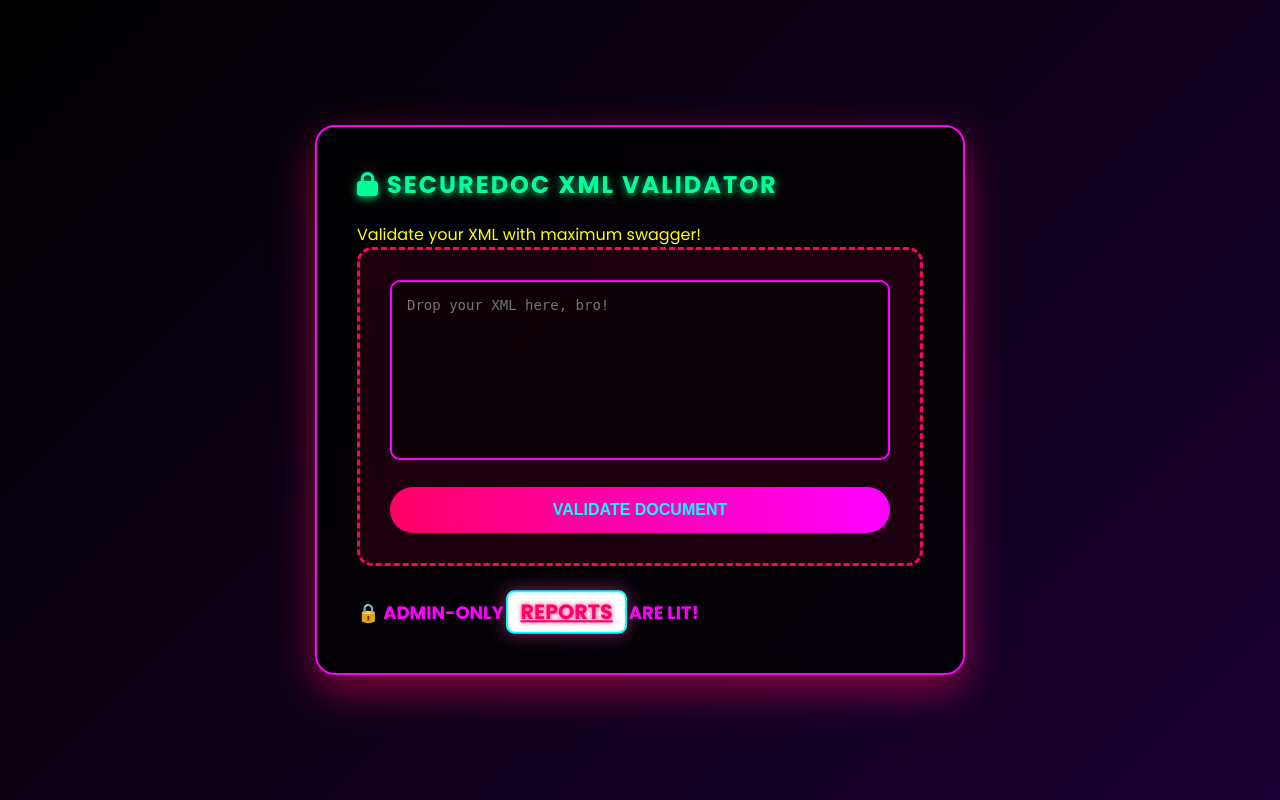
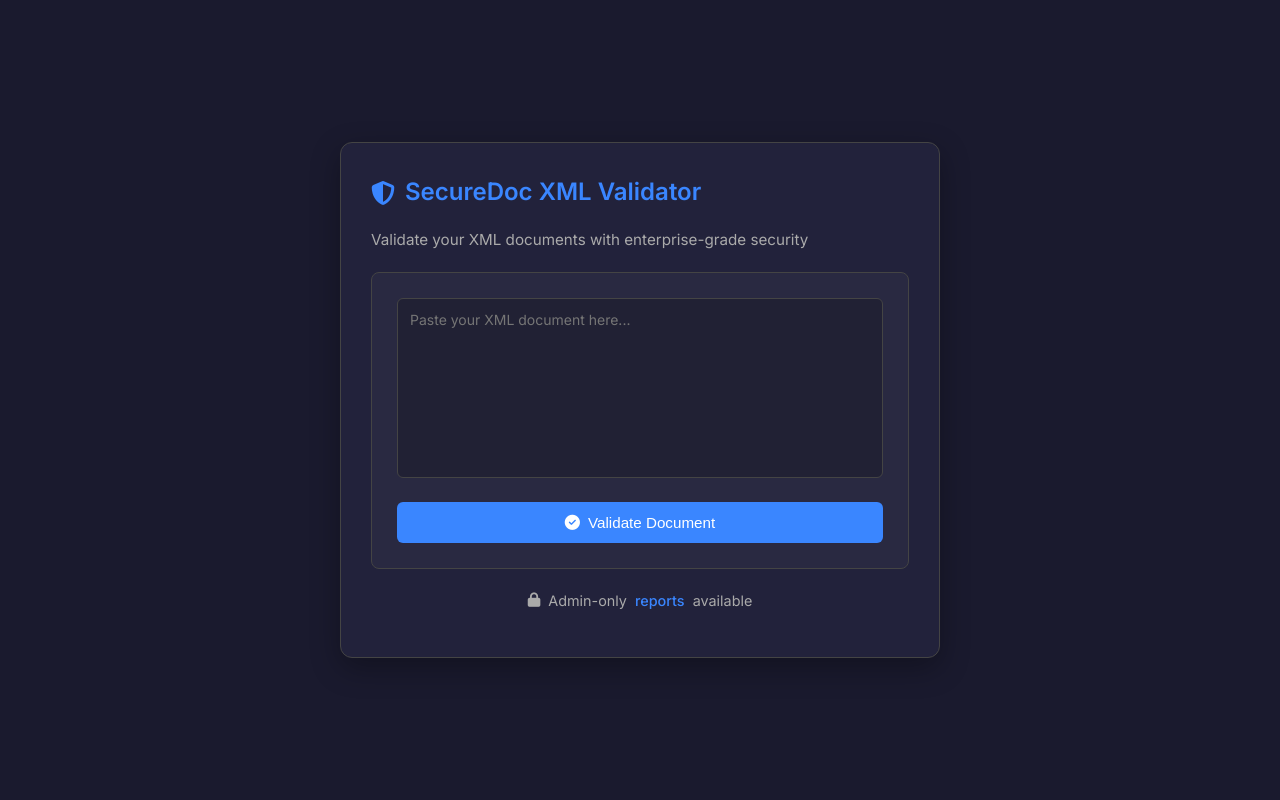
Before and after one commit to zzonk778/CATctf, a PHP site: page / in a window 1280 px wide. Run offline with PHP 8.4, Linux system fonts and the light colour scheme.

Commit message:
Update index.php

```diff
--- a/xxe-challenge/index.php
+++ b/xxe-challenge/index.php
@@ -1,27 +1,35 @@
 <?php
 if ($_SERVER['REQUEST_METHOD'] === 'POST') {
-    $xmlData = $_POST['xmlInput'];
+    $xmlData = trim($_POST['xmlInput']);
 
-    // Allow external entities (for older PHP versions)
-    libxml_disable_entity_loader(false);
+    if (empty($xmlData)) {
+        die("<p class='error-message'>❌ Invalid XML document!</p>");
+    }
 
     $dom = new DOMDocument();
-    // Load XML with options to resolve entities and load DTD
-    if (!$dom->loadXML($xmlData, LIBXML_NOENT | LIBXML_DTDLOAD)) {
-        die("<p style='color: #ff0066;'>❌ Invalid XML document!</p>");
+    try {
+        // Enable entity loading for XXE (CTF purposes only - dangerous in production!)
+        $dom->resolveExternals = true;
+        $dom->substituteEntities = true;
+
+        if (!$dom->loadXML($xmlData, LIBXML_NOENT)) { // Changed from LIBXML_NONET
+            throw new Exception();
         }
 
-    // Convert DOM to SimpleXML for easier access
+        // Convert DOM to SimpleXML
         $vaultData = simplexml_import_dom($dom);
 
-    // Fake "Processing" delay (for realism)
+        // Fake "Processing" delay
         sleep(2);
 
-    // Output the content of the root element (data) with black text
-    echo "<div style='text-align: center; font-family: \"Poppins\", sans-serif; padding: 20px; background: #fff; border-radius: 15px; box-shadow: 0 0 20px rgba(255, 0, 102, 0.5);'>";
-    echo "<h2 style='color: #00ff99;'>✅ Document Processed Successfully!</h2>";
-    echo "<p style='color: #000000;'><strong>Security Log ID:</strong> " . htmlspecialchars($vaultData) . "</p>";
+        // Output success message with the resolved entity content
+        echo "<div class='success-container'>";
+        echo "<h2 class='success-heading'>✅ Document Processed Successfully!</h2>";
+        echo "<p class='success-text'><strong>Security Log ID:</strong> " . htmlspecialchars($vaultData) . "</p>";
         echo "</div>";
+    } catch (Exception $e) {
+        die("<p class='error-message'>❌ Invalid XML document!</p>");
+    }
     exit;
 }
 ?>
@@ -33,155 +41,218 @@ if ($_SERVER['REQUEST_METHOD'] === 'POST') {
     <meta name="viewport" content="width=device-width, initial-scale=1.0">
     <title>SecureDoc Validator</title>
     <link rel="stylesheet" href="https://cdnjs.cloudflare.com/ajax/libs/font-awesome/6.4.2/css/all.min.css">
-    <link href="https://fonts.googleapis.com/css2?family=Poppins:wght@400;600;700&display=swap" rel="stylesheet">
+    <link href="https://fonts.googleapis.com/css2?family=Inter:wght@300;400;500;600&display=swap" rel="stylesheet">
     <style>
+        :root {
+            --primary: #3a86ff;
+            --primary-dark: #2667cc;
+            --success: #2ecc71;
+            --danger: #e74c3c;
+            --dark: #1a1a2e;
+            --dark-light: #22223b;
+            --text: #e0e0e0;
+            --text-muted: #aaaaaa;
+            --border: #444444;
+        }
+
         * {
             margin: 0;
             padding: 0;
             box-sizing: border-box;
         }
+
         body {
-            font-family: 'Poppins', sans-serif;
-            background: linear-gradient(135deg, #000000, #1a0033); /* Black to deep purple */
+            font-family: 'Inter', sans-serif;
+            background-color: var(--dark);
             min-height: 100vh;
             display: flex;
             justify-content: center;
             align-items: center;
             padding: 20px;
+            color: var(--text);
+            line-height: 1.6;
         }
+
         .container {
-            background: rgba(0, 0, 0, 0.8); /* Dark semi-transparent */
-            backdrop-filter: blur(10px);
-            padding: 40px;
-            border-radius: 20px;
-            box-shadow: 0 15px 40px rgba(255, 0, 102, 0.5); /* Neon pink shadow */
-            max-width: 650px;
+            background-color: var(--dark-light);
+            padding: 30px;
+            border-radius: 12px;
+            box-shadow: 0 10px 30px rgba(0, 0, 0, 0.3);
+            max-width: 600px;
             width: 100%;
-            border: 2px solid #ff00ff; /* Bright magenta border */
+            border: 1px solid var(--border);
         }
+
         h2 {
-            color: #00ff99; /* Neon green */
-            font-weight: 700;
-            margin-bottom: 20px;
-            text-transform: uppercase;
-            letter-spacing: 2px;
-            text-shadow: 0 2px 8px rgba(0, 255, 153, 0.8); /* Glowing green shadow */
+            color: var(--primary);
+            font-weight: 600;
+            margin-bottom: 16px;
+            font-size: 1.5rem;
+            display: flex;
+            align-items: center;
+            gap: 10px;
         }
+
         p {
-            color: #ffff00; /* Bright yellow */
-            font-size: 16px;
+            color: var(--text-muted);
+            font-size: 0.95rem;
+            margin-bottom: 15px;
         }
+
         .upload-box {
-            background: rgba(255, 0, 102, 0.1); /* Neon pink tint */
-            padding: 30px;
-            border-radius: 15px;
-            border: 3px dashed #ff0066; /* Hot pink dashed */
-            transition: border-color 0.3s ease;
+            background-color: rgba(255, 255, 255, 0.03);
+            padding: 25px;
+            border-radius: 8px;
+            border: 1px solid var(--border);
+            transition: all 0.2s ease;
+            margin: 20px 0;
         }
+
         .upload-box:hover {
-            border-color: #00ff99; /* Neon green on hover */
+            border-color: var(--primary);
         }
+
         textarea {
             width: 100%;
             height: 180px;
-            padding: 15px;
-            border: 2px solid #ff00ff; /* Magenta border */
-            border-radius: 10px;
-            background: rgba(0, 0, 0, 0.5); /* Darker bg */
-            color: #00ffff; /* Cyan text */
+            padding: 12px;
+            border: 1px solid var(--border);
+            border-radius: 6px;
+            background-color: rgba(0, 0, 0, 0.2);
+            color: var(--text);
+            font-family: 'Inter', monospace;
             font-size: 14px;
             resize: none;
-            transition: border-color 0.3s ease, box-shadow 0.3s ease;
+            transition: all 0.2s ease;
         }
+
         textarea:focus {
-            border-color: #ffff00; /* Yellow on focus */
-            box-shadow: 0 0 15px rgba(255, 255, 0, 0.8); /* Bright yellow glow */
+            outline: none;
+            border-color: var(--primary);
+            box-shadow: 0 0 0 2px rgba(58, 134, 255, 0.2);
         }
+
         button {
-            background: linear-gradient(90deg, #ff0066, #ff00ff); /* Pink to magenta */
-            color: #00ffff; /* Cyan text */
-            padding: 14px;
+            background-color: var(--primary);
+            color: white;
+            padding: 12px 16px;
             border: none;
-            border-radius: 50px;
+            border-radius: 6px;
             width: 100%;
-            font-size: 16px;
-            font-weight: 600;
+            font-size: 0.95rem;
+            font-weight: 500;
             cursor: pointer;
-            transition: transform 0.3s ease, box-shadow 0.3s ease;
-            margin-top: 20px;
-            text-transform: uppercase;
+            transition: all 0.2s ease;
+            margin-top: 16px;
+            display: flex;
+            align-items: center;
+            justify-content: center;
+            gap: 8px;
         }
+
         button:hover {
-            transform: translateY(-3px);
-            box-shadow: 0 8px 25px rgba(255, 0, 102, 0.8); /* Neon pink glow */
-            background: linear-gradient(90deg, #00ff99, #00ffff); /* Green to cyan */
+            background-color: var(--primary-dark);
         }
+
         .loading {
             display: none;
-            font-size: 18px;
-            color: #ff00ff; /* Magenta spinner */
+            font-size: 0.95rem;
+            color: var(--text);
             margin-top: 20px;
-            animation: pulse 1.5s infinite;
+            text-align: center;
         }
-        @keyframes pulse {
-            0% { opacity: 1; }
-            50% { opacity: 0.4; }
-            100% { opacity: 1; }
+
+        .loading i {
+            margin-right: 8px;
+            animation: spin 1.2s linear infinite;
         }
+
+        @keyframes spin {
+            0% { transform: rotate(0deg); }
+            100% { transform: rotate(360deg); }
+        }
+
         .hint {
-            margin-top: 25px;
-            font-size: 18px; /* Bigger text */
-            color: #ff00ff; /* Neon magenta */
-            font-weight: 700; /* Bold */
-            text-transform: uppercase; /* All caps */
+            margin-top: 20px;
+            font-size: 0.9rem;
+            color: var(--text-muted);
+            display: flex;
+            align-items: center;
+            justify-content: center;
+            gap: 8px;
         }
+
         .hint a {
-            display: inline-block; /* For box styling */
-            padding: 4px 12px; /* Box padding */
-            background: #ffffff; /* White background */
-            color: #ff0066; /* Hot pink text */
-            text-decoration: underline; /* Underlined */
-            border: 2px solid #00ffff; /* Cyan border */
-            border-radius: 8px; /* Rounded corners */
-            font-size: 20px; /* Slightly bigger */
-            font-weight: 900; /* Extra bold */
-            text-shadow: 0 0 5px rgba(255, 0, 102, 0.8); /* Pink glow */
-            animation: rabbitHole 1.5s infinite alternate; /* Pulsing effect */
-            transition: transform 0.3s ease, box-shadow 0.3s ease;
+            color: var(--primary);
+            text-decoration: none;
+            font-weight: 500;
+            transition: all 0.2s ease;
         }
+
         .hint a:hover {
-            transform: scale(1.1); /* Zoom on hover */
-            box-shadow: 0 0 20px rgba(0, 255, 255, 0.8), 0 0 30px rgba(255, 0, 102, 0.8); /* Cyan and pink glow */
-            background: #ffff00; /* Yellow background on hover */
-            color: #ff00ff; /* Magenta text on hover */
+            text-decoration: underline;
         }
-        @keyframes rabbitHole {
-            0% { transform: scale(1); box-shadow: 0 0 10px rgba(0, 255, 255, 0.5); }
-            100% { transform: scale(1.05); box-shadow: 0 0 20px rgba(255, 0, 102, 0.8); }
+
+        .success-container {
+            text-align: center;
+            padding: 25px;
+            background-color: var(--dark-light);
+            border-radius: 12px;
+            box-shadow: 0 10px 30px rgba(0, 0, 0, 0.3);
+            border: 1px solid var(--border);
+        }
+
+        .success-heading {
+            color: var(--success);
+            margin-bottom: 15px;
+        }
+
+        .success-text {
+            color: var(--text);
+            font-size: 0.95rem;
+        }
+
+        .error-message {
+            text-align: center;
+            color: var(--danger);
+            font-size: 1rem;
+            font-weight: 500;
+            padding: 20px;
         }
     </style>
 </head>
 <body>
     <div class="container">
-        <h2><i class="fas fa-lock"></i> SecureDoc XML Validator</h2>
-        <p>Validate your XML with maximum swagger!</p>
+        <h2><i class="fas fa-shield-alt"></i> SecureDoc XML Validator</h2>
+        <p>Validate your XML documents with enterprise-grade security</p>
 
         <div class="upload-box">
             <form method="POST" action="" id="docForm">
-                <textarea name="xmlInput" placeholder="Drop your XML here, bro!"></textarea>
-                <button type="submit">Validate Document</button>
+                <textarea name="xmlInput" placeholder="Paste your XML document here..."></textarea>
+                <button type="submit"><i class="fas fa-check-circle"></i> Validate Document</button>
             </form>
         </div>
 
-        <p class="loading"><i class="fas fa-spinner fa-spin"></i> Processing...</p>
+        <div class="loading">
+            <i class="fas fa-spinner fa-spin"></i> Processing your document...
+        </div>
 
-        <p class="hint">🔒 Admin-only <a href="/admin">reports</a> are lit!</p>
+        <p class="hint"><i class="fas fa-lock"></i> Admin-only <a href="/admin">reports</a> available</p>
     </div>
 
     <script>
         document.getElementById('docForm').addEventListener('submit', function() {
             document.querySelector('.loading').style.display = 'block';
         });
+
+        const textarea = document.querySelector('textarea');
+        textarea.addEventListener('focus', function() {
+            document.querySelector('.upload-box').style.borderColor = 'var(--primary)';
+        });
+
+        textarea.addEventListener('blur', function() {
+            document.querySelector('.upload-box').style.borderColor = 'var(--border)';
+        });
     </script>
 </body>
 </html>
```
Lines whose indentation alone changed are shown as unchanged.
